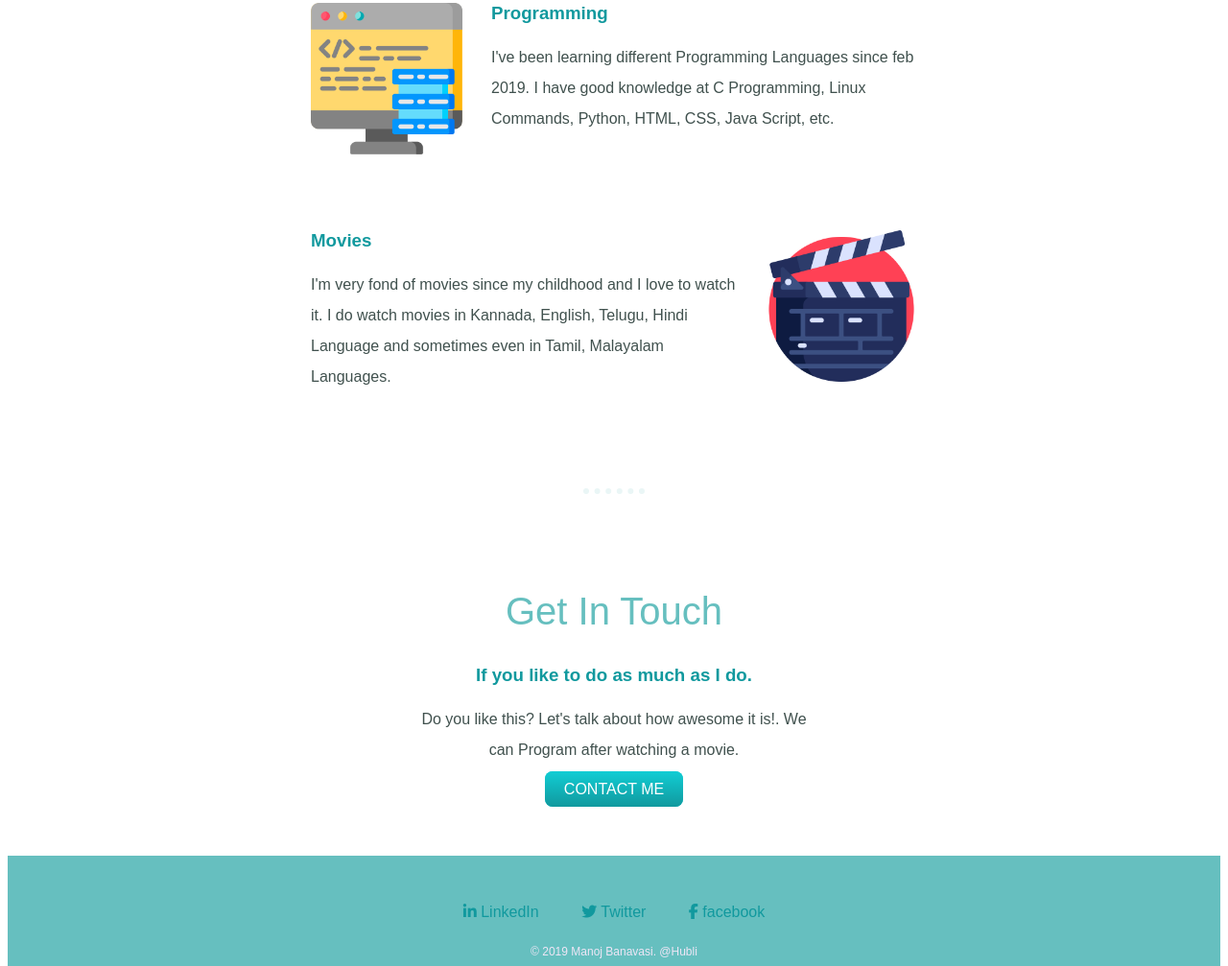
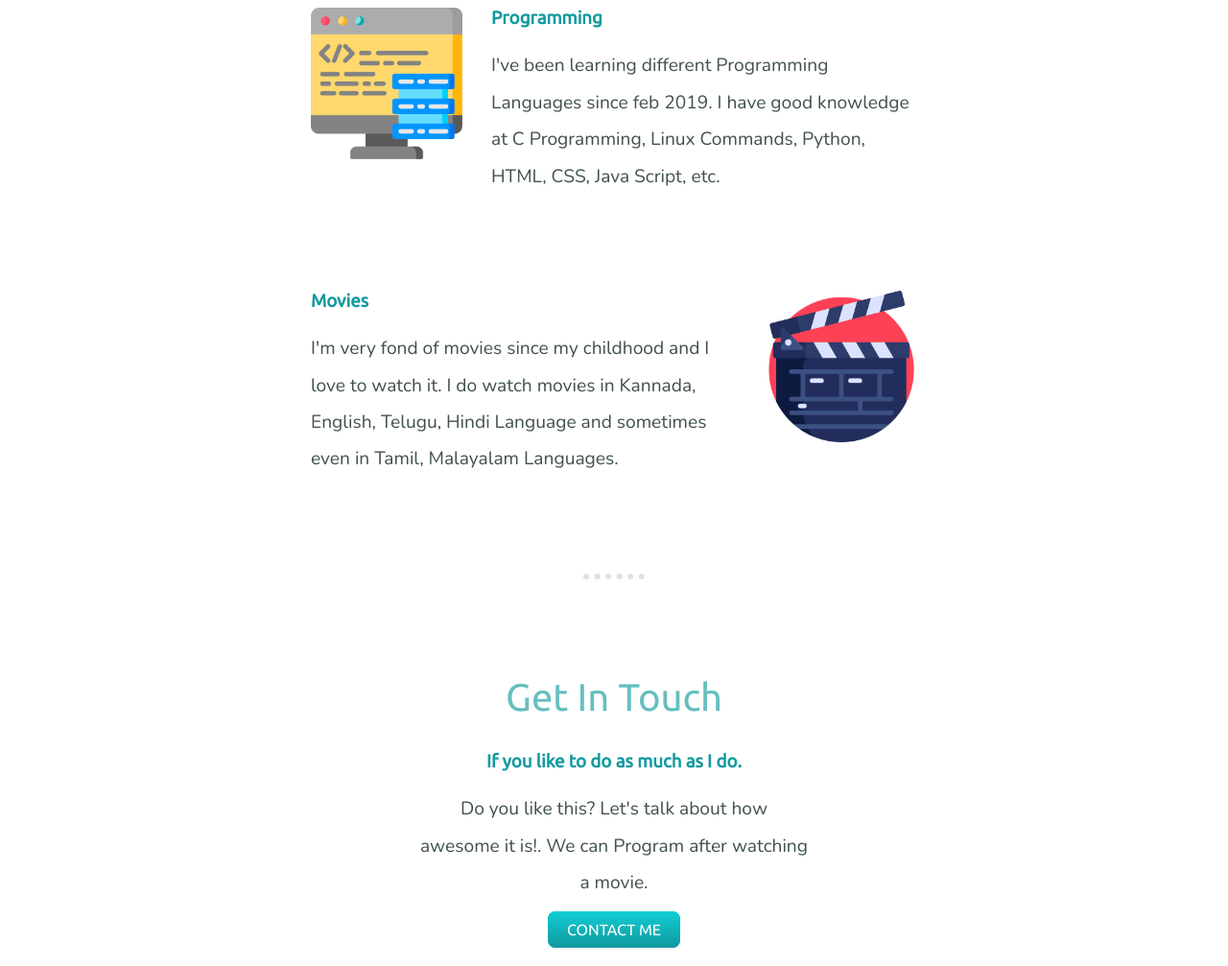
Before and after one commit to manojbanavasi/hb, a plain HTML site: page index.html in a window 1280 px wide. Shown: the part 1422-2429 px from the top of the page at 96% size. Drawn offline with nearby package versions, Linux system fonts and the light colour scheme.

Commit message:
Add files via upload

```diff
--- a/css/styles.css
+++ b/css/styles.css
@@ -1,27 +1,29 @@
 body {
        text-align: center;
        color: #40514e;
-       font-family: 'Chakra Petch', sans-serif;
+       font-family: 'Nunito', sans-serif;
      }
 
 h1 { margin: 50px auto 0 auto;
-     font-family: 'Dancing Script', cursive;
+     font-family: 'Tangerine', cursive;
      font-size: 5.62rem;
      color: #66BFBF;
    }
 
-h2 { font-family: 'Montserrat', sans-serif;
+h2 {
+     font-family: 'Ubuntu', sans-serif;
      font-size: 2.5rem;
      color: #66BFBF;
      font-weight: normal;
    }
 
-h3  { font-family: 'Montserrat', sans-serif;
+h3  {
+     font-family: 'Ubuntu', sans-serif;
      color: #11999e;
     }
 
 hr {
-  border: #EAF6F6 6px;
+  border: #e0e0e0 6px;
   border-style: none;
   border-top-style: dotted;
   width: 5%;
@@ -30,10 +32,11 @@ hr {
 
 p {
   line-height: 2;
+  font-size: 1.2rem;
 }
 
 .pro { text-decoration: underline;
-       font-family: 'Montserrat', sans-serif;
+       font-family: 'Ubuntu', sans-serif;
        font-size: 2.5rem;
        }
 
@@ -127,7 +130,7 @@ a:hover {
   -webkit-border-radius: 8;
   -moz-border-radius: 8;
   border-radius: 0.5em;
-  font-family: 'Montserrat', sans-serif;
+  font-family: 'Ubuntu', sans-serif;
   color: #ffffff;
   font-size: 1rem;
   padding: 0.625em 1.25em ;
```
